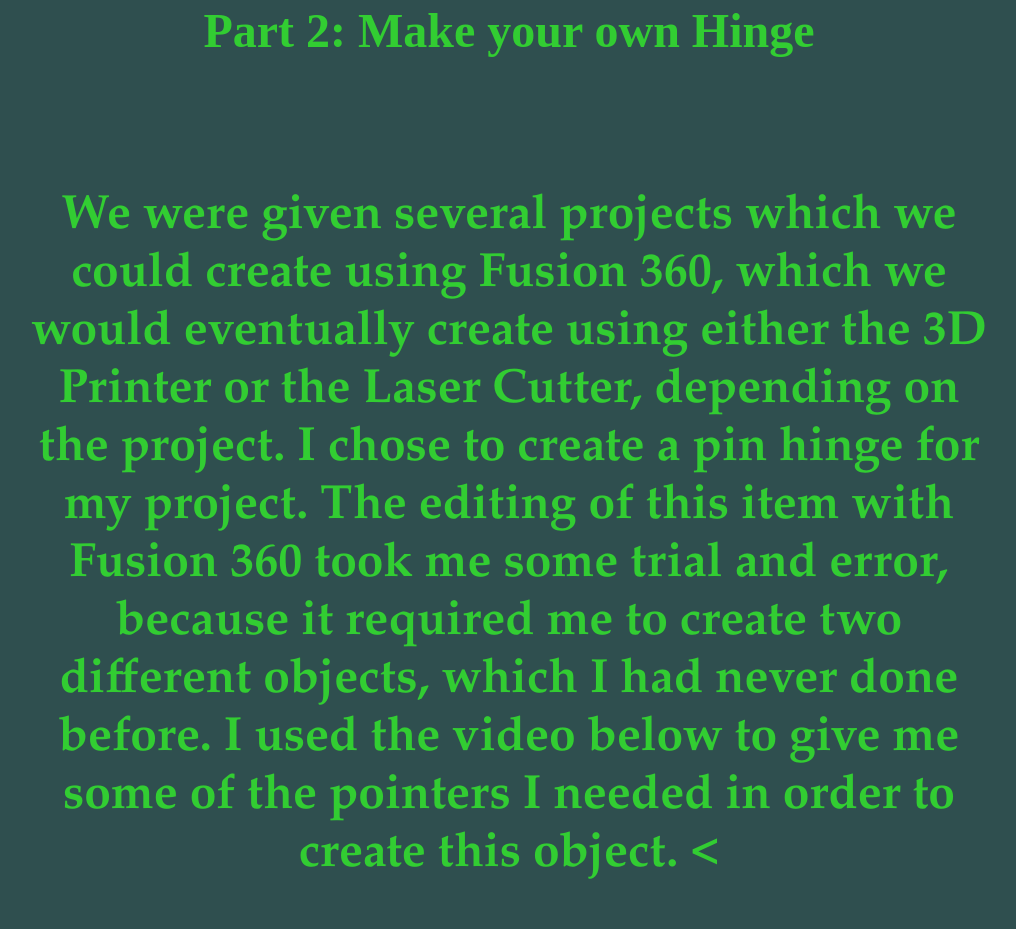
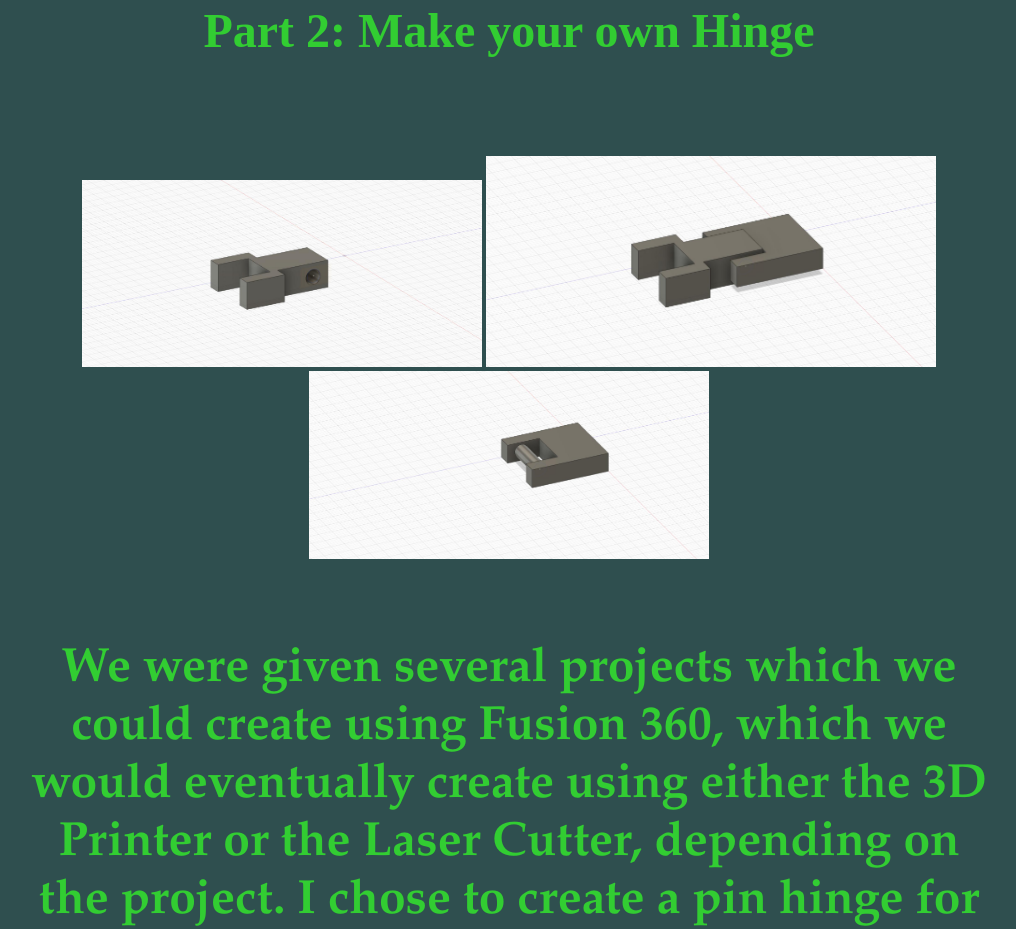
Before and after one commit to wrafab/smithi, a plain HTML site: page cad.html in a window 1280 px wide. Shown: the part 3332-4261 px from the top of the page, without its empty margins (131-1147 px from the left). Drawn offline with Linux system fonts and the light colour scheme; grey boxes are pictures that could not be loaded.

Commit message:
Update cad.html

```diff
--- a/cad.html
+++ b/cad.html
@@ -54,13 +54,18 @@ p1 {font-family: garamond; font-size: 650%;text-align: center; color: #32CD32;}
   <br>
   <h4> Part 2: Make your own Hinge </h4>
   <br>
+  <p style = "text-align:center;"> <img src = "Rotation 2 Pin hinge attempt v1 hinge side.jpg" alt = "Hinge" width = 400 >
+    <img src = "Rotation 2 Pin hinge attempt v1 full .jpg" alt = "Pin Hinge" width = 450>
+    <img src = "Rotation 2 Pin hinge attempt v1 pin side.jpg" alt = "Pin" width = 400>
+  </p>
+  <br>
   <h3>
     We were given several projects which we could create using Fusion 360, which we would eventually create using either the 3D
     Printer or the Laser Cutter, depending on the project. I chose to create a pin hinge for my project. The editing of this
     item with Fusion 360 took me some trial and error, because it required me to create two different objects, which I had never done
     before. I used the video below to give me some of the pointers I needed in order to create this object.
     <!-- I need to talk about how the hinge turned out in printing! -->
-<<br>
+<br>
     <p style="text-align:center;"> <iframe width="560" height="315" src="https://www.youtube.com/embed/7JhjhgjchfM?start=85" frameborder="0" allow="autoplay;
       encrypted-media" allowfullscreen></iframe> </p>
 
```
